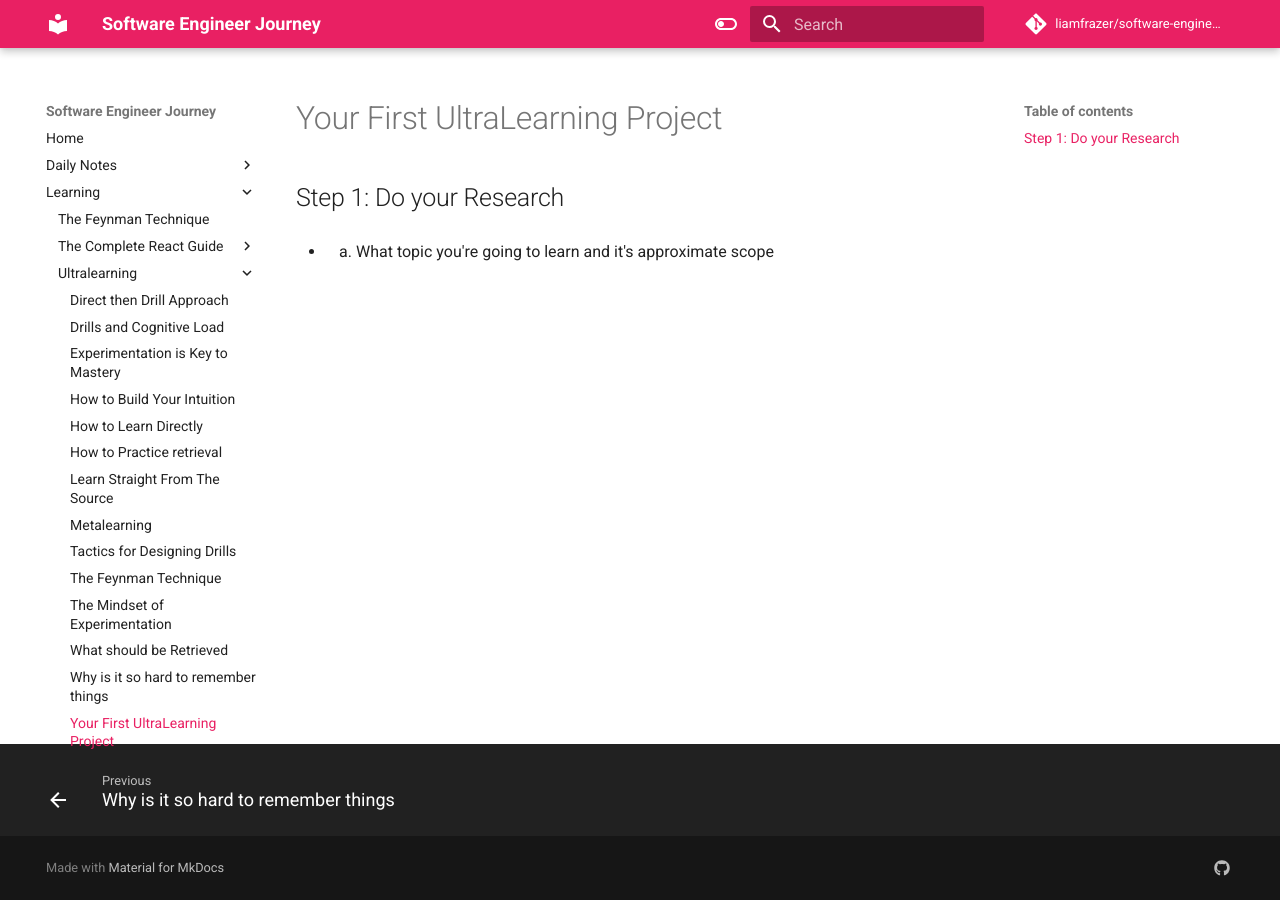
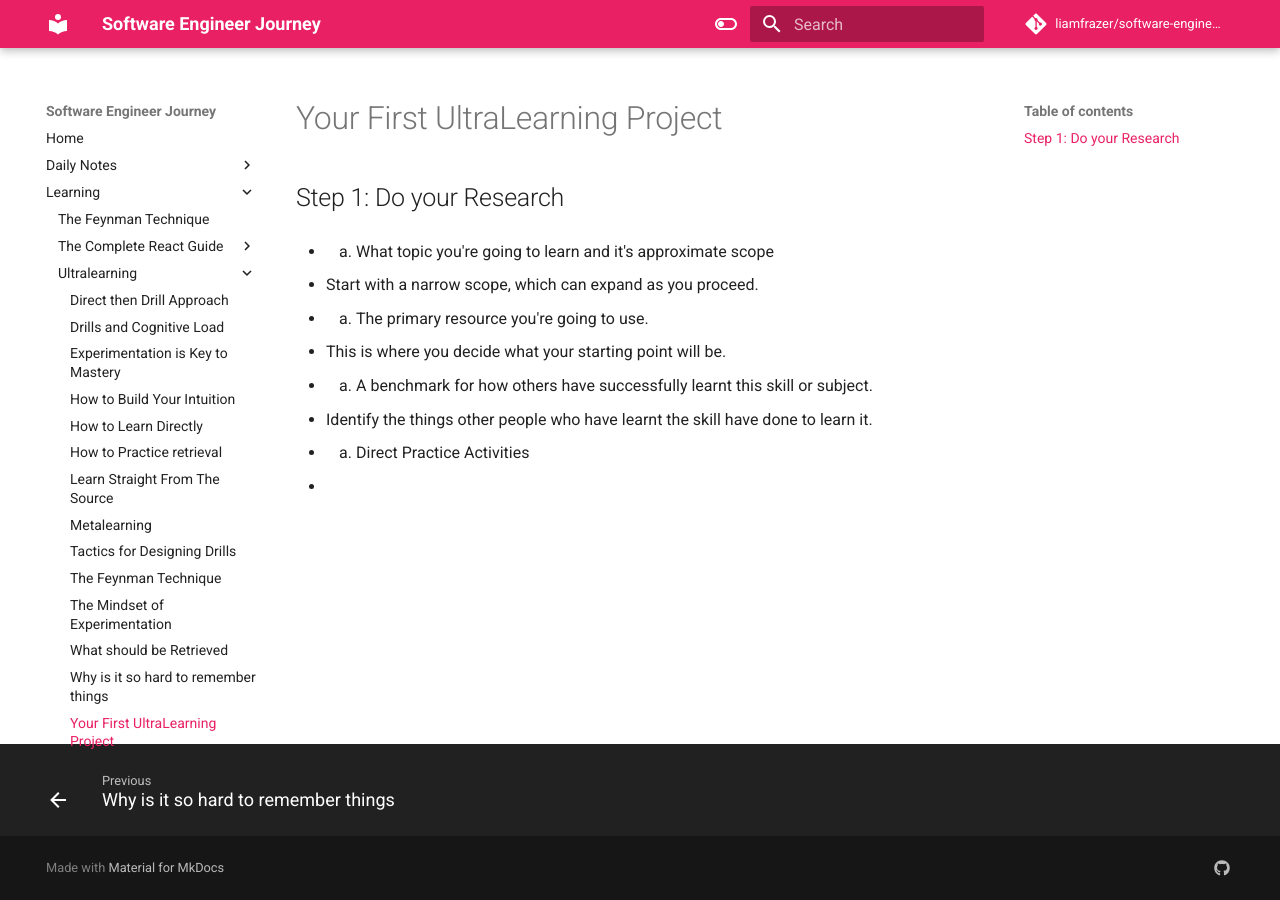
Before and after one commit to liamfrazer/software-engineer-journey, an MkDocs documentation site: the page built from docs/Learning/Ultralearning/Your First UltraLearning Project.md, in a window 1280 px wide. Built offline with MkDocs 1.6.1 and Material for MkDocs 9.7.7, drawn with Linux system fonts in a browser that asks for light colours; comment, search, counter and statistics services are not loaded.

Commit message:
vault backup: 2023-12-13 22:28:33

```diff
--- a/docs/Learning/Ultralearning/Your First UltraLearning Project.md
+++ b/docs/Learning/Ultralearning/Your First UltraLearning Project.md
@@ -6,3 +6,13 @@ tags:
 
 ## Step 1: Do your Research
 * 1. What topic you're going to learn and it's approximate scope
+* Start with a narrow scope, which can expand as you proceed.
+
+* 2. The primary resource you're going to use.
+* This is where you decide what your starting point will be.
+
+* 3. A benchmark for how others have successfully learnt this skill or subject.
+* Identify the things other people who have learnt the skill have done to learn it.
+
+* 4. Direct Practice Activities
+*
```
